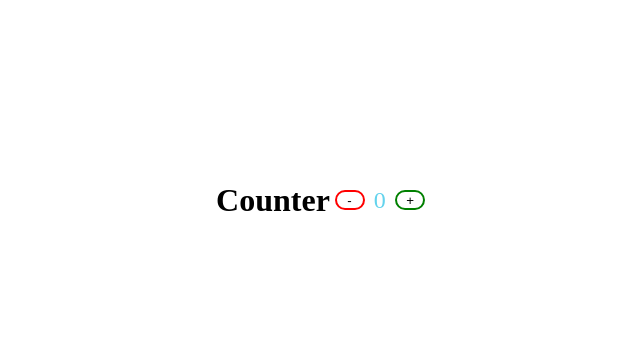
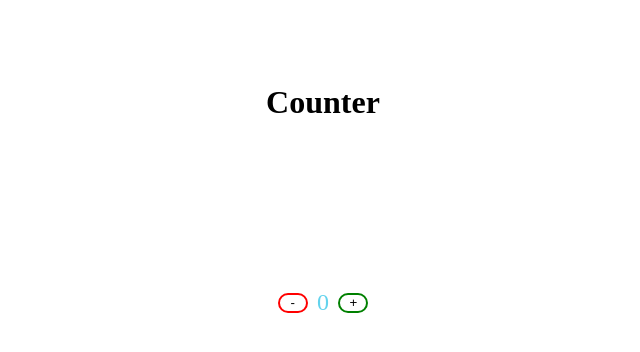
Before and after one commit to fidashn/react-hooks, a React (Create React App) app: page / in a window 1280 px wide. Shown: the top 352 px of the page, without its empty margins (317-957 px from the left). Built offline with nearby package versions, Linux system fonts and the light colour scheme.

Commit message:
changed home container display properties

```diff
--- a/src/App.css
+++ b/src/App.css
@@ -6,7 +6,8 @@
 
 .home-container{
 display: flex;
-justify-content: center;
+flex-direction: column;
+justify-content: space-around;
 align-items: center;
 height: 50vh;
 }
--- a/src/Components/Home.js
+++ b/src/Components/Home.js
@@ -3,7 +3,7 @@ import React from 'react'
 function Home() {
   return (
     <div className='home-container'>
-      <h1>Counter</h1>
+      <h1 >Counter</h1>
       <div className="counter">
         <button className='btn red'>-</button>
         <div className='number'>0</div>
```
